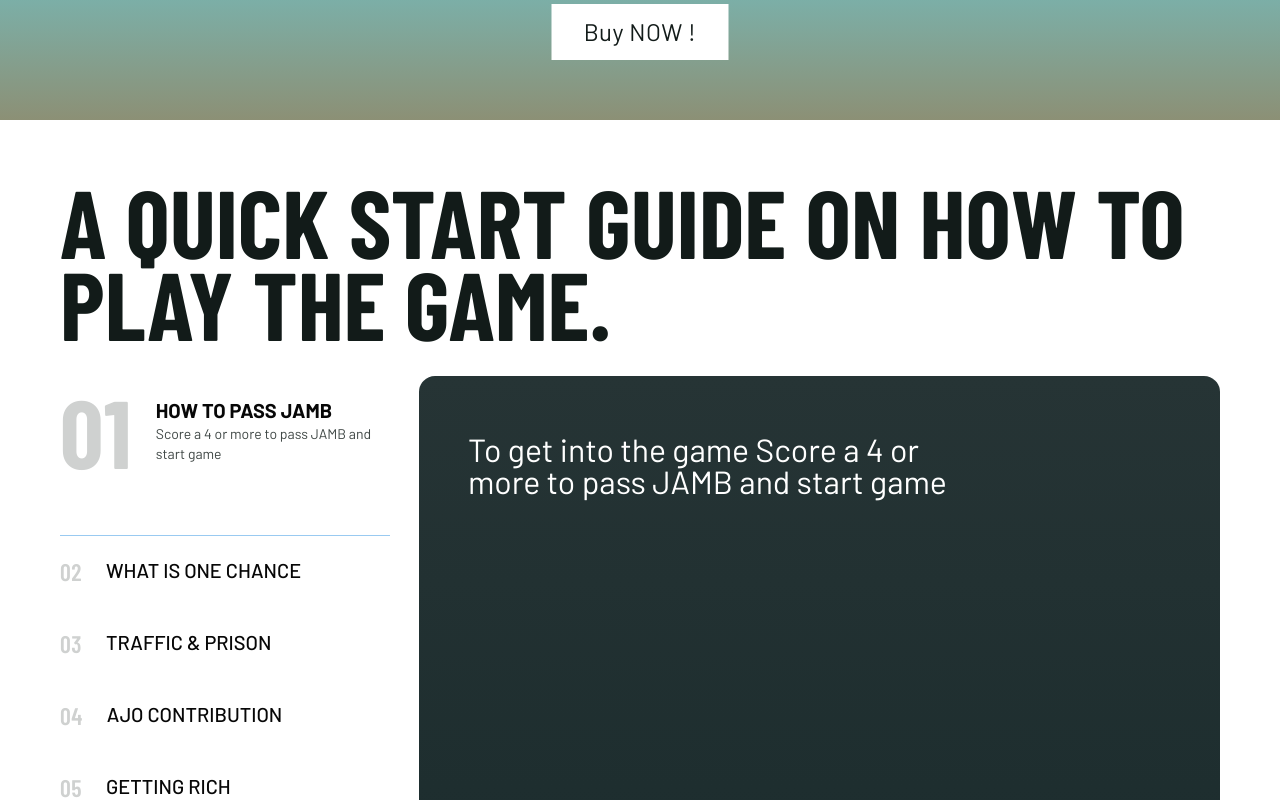
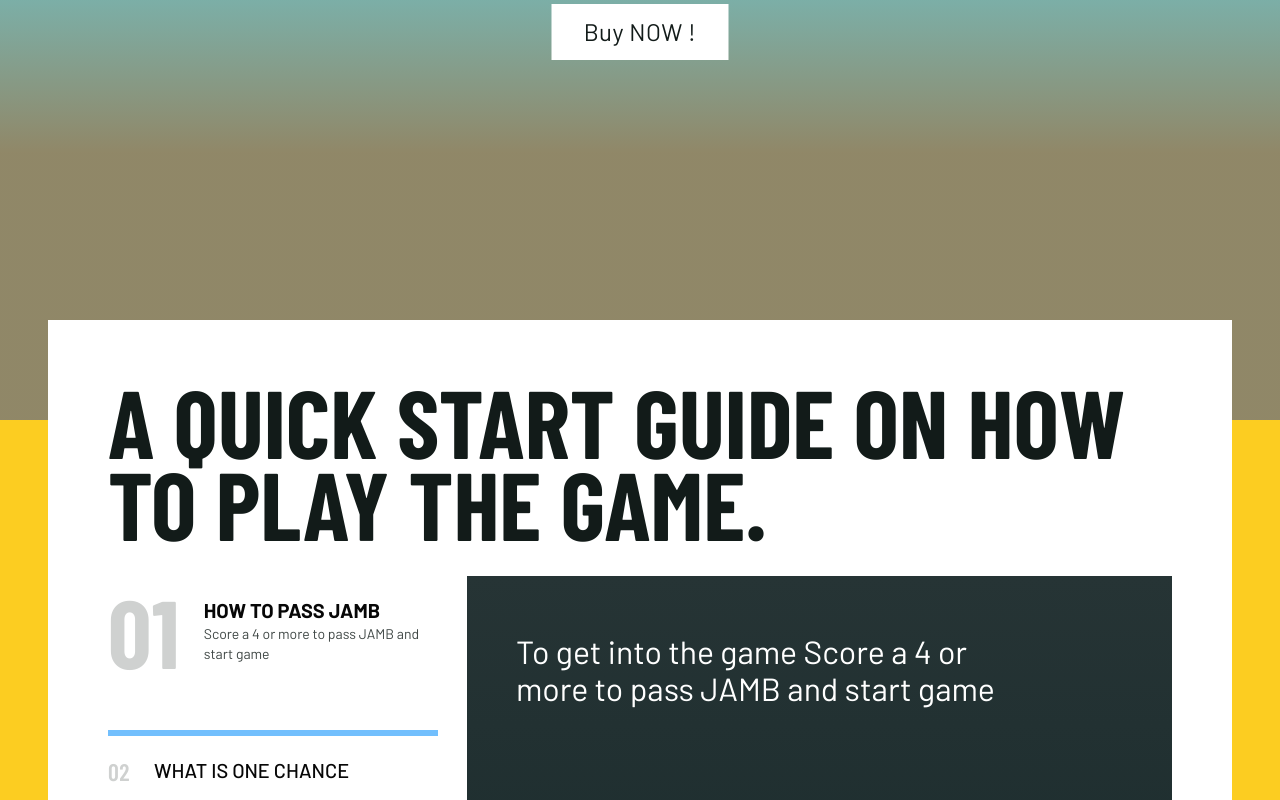
Before and after one commit to gtimeyin/one-chance-website, a Next.js app: page / in a window 1280 px wide. Shown: the part 380-1180 px from the top of the page. Built offline with nearby package versions, Linux system fonts and the light colour scheme; a web font is replaced by a local one.

Commit message:
Fix HowToPlay section: remove fixed heights, let content drive sizing
Co-Authored-By: Claude Opus 4.6 <noreply@anthropic.com>

```diff
--- a/src/app/globals.css
+++ b/src/app/globals.css
@@ -83,24 +83,17 @@ h1, h2, h3, h4, h5, h6, p, figure {
 }
 
 .howtoplay-container {
-  height: 1251px;
+  height: auto;
+  padding-left: 48px;
+  padding-right: 48px;
 }
 
 .howtoplay-card {
   padding: 60px;
-}
-
-@media (max-width: 1439px) and (min-width: 810px) {
-  .howtoplay-container {
-    height: 932px;
-  }
+  margin-top: -100px;
 }
 
 @media (max-width: 809px) {
-  .howtoplay-container {
-    height: auto;
-  }
-
   .howtoplay-card {
     padding: 40px 20px;
   }
--- a/src/components/HowToPlay.tsx
+++ b/src/components/HowToPlay.tsx
@@ -47,11 +47,10 @@ export default function HowToPlay() {
     <section
       id="howtoplay"
       ref={ref}
-      className="relative flex flex-col items-center justify-center w-full"
+      className="relative flex flex-col items-center justify-start w-full"
       style={{
         backgroundColor: "#fccd21",
-        minHeight: "80vh",
-        marginTop: -300,
+        marginTop: 0,
         zIndex: 3,
         overflow: "visible",
         padding: 0,
@@ -61,8 +60,8 @@ export default function HowToPlay() {
         initial={{ opacity: 0, y: 146 }}
         animate={isInView ? { opacity: 1, y: 0 } : { opacity: 0, y: 146 }}
         transition={{ type: "spring", damping: 25, stiffness: 100, duration: 1 }}
-        className="flex items-center justify-center w-full howtoplay-container"
-        style={{ maxWidth: 1440, overflow: "visible" }}
+        className="flex items-center justify-start w-full howtoplay-container"
+        style={{ maxWidth: 1440, overflow: "visible", paddingBottom: 80 }}
       >
         {/* White card */}
         <div
@@ -70,7 +69,6 @@ export default function HowToPlay() {
           style={{
             backgroundColor: "rgb(255, 255, 255)",
             width: "100%",
-            height: "100%",
             maxWidth: 1360,
             gap: 32,
             overflow: "visible",
@@ -108,7 +106,7 @@ export default function HowToPlay() {
                       background: "none",
                       border: "none",
                       borderBottom: isActive
-                        ? `1px solid ${step.color}`
+                        ? `6px solid rgba(114, 191, 253, 1)`
                         : "none",
                       width: "100%",
                       overflow: "visible",
@@ -173,7 +171,7 @@ export default function HowToPlay() {
               className="flex-1 relative overflow-hidden"
               style={{
                 padding: "57px 49px",
-                borderRadius: 16,
+                borderRadius: 0,
                 background:
                   "linear-gradient(180deg, #263435 0%, #1a2b2c 100%)",
               }}
@@ -186,7 +184,7 @@ export default function HowToPlay() {
                 className="font-barlow"
                 style={{
                   fontSize: 32,
-                  lineHeight: "32px",
+                  lineHeight: "37px",
                   color: "rgb(255, 255, 255)",
                   maxWidth: 486,
                   position: "relative",
```
